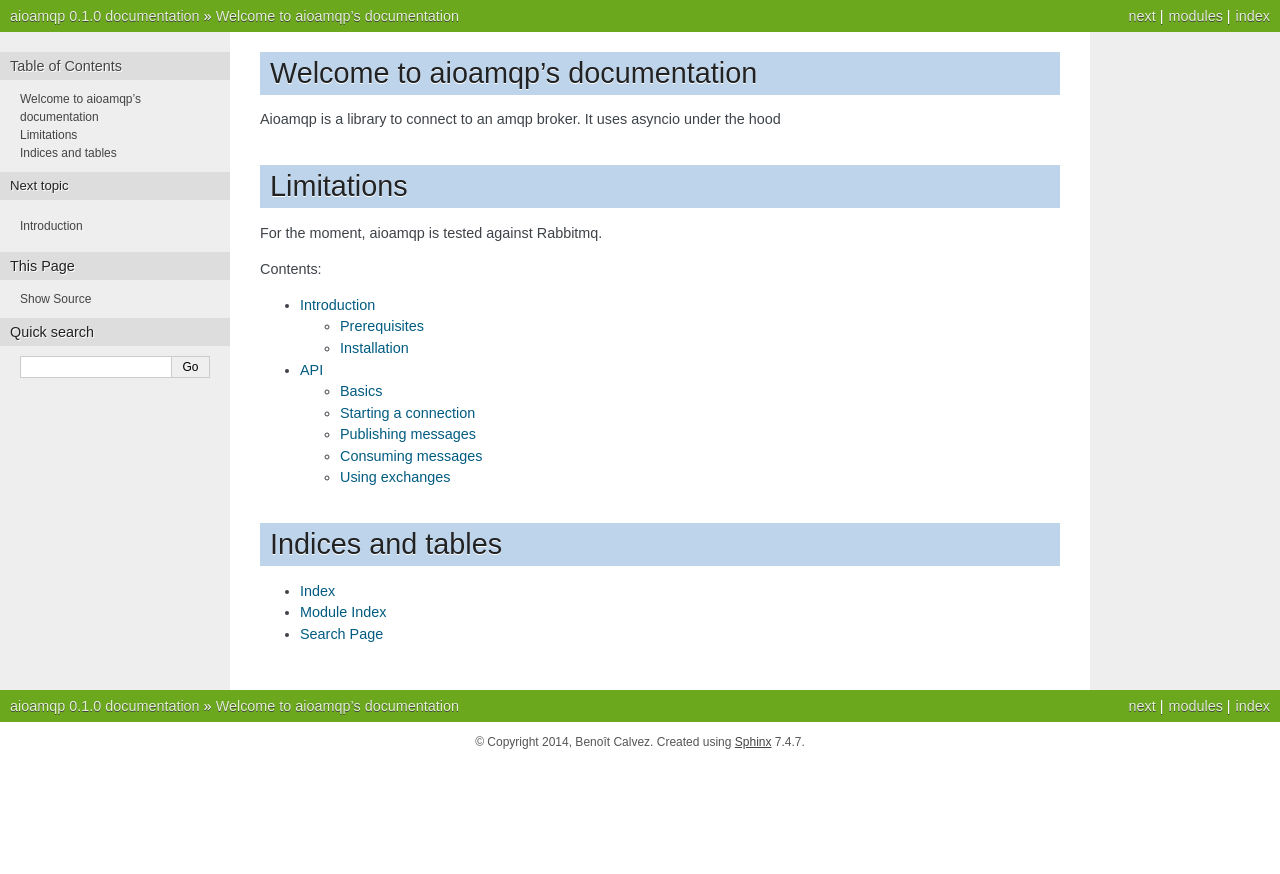
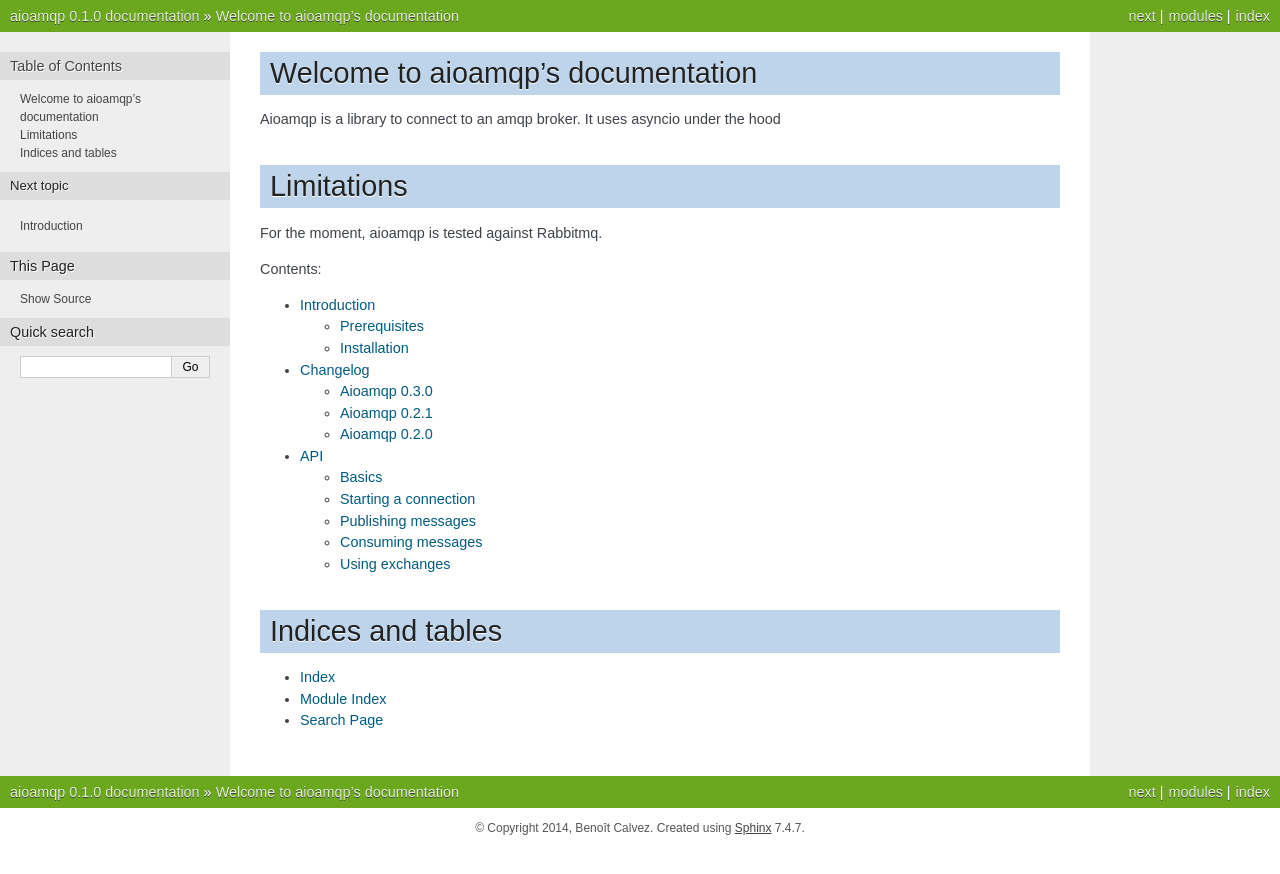
Before and after one commit to Polyconseil/aioamqp, a Sphinx documentation site: the page built from docs/index.rst, in a window 1280 px wide. Shown: the top 874 px of the page. Built offline with Sphinx 7.4.7, drawn with Linux system fonts in a browser that asks for light colours.

Commit message:
Bump version number
Also adds a changelog

```diff
--- a/aioamqp/version.py
+++ b/aioamqp/version.py
@@ -1,2 +1,2 @@
-__version__ = '0.2.1'
+__version__ = '0.3.0'
 __packagename__ = 'aioamqp'
--- /dev/null
+++ b/docs/changelog.rst
@@ -0,0 +1,18 @@
+Changelog
+=========
+
+Aioamqp 0.3.0
+-------------
+
+ * The consume callback takes now 3 parameters: body, envelope, properties, closes #33.
+ * Channel ids are now recycled, closes #36.
+
+Aioamqp 0.2.1
+-------------
+
+ * connect returns a transport and protocol instance.
+
+Aioamqp 0.2.0
+-------------
+
+ * Use a callback to consume messages.
--- a/docs/index.rst
+++ b/docs/index.rst
@@ -20,6 +20,7 @@
    :maxdepth: 2
 
    introduction
+   changelog
    api
 
 Indices and tables
```
